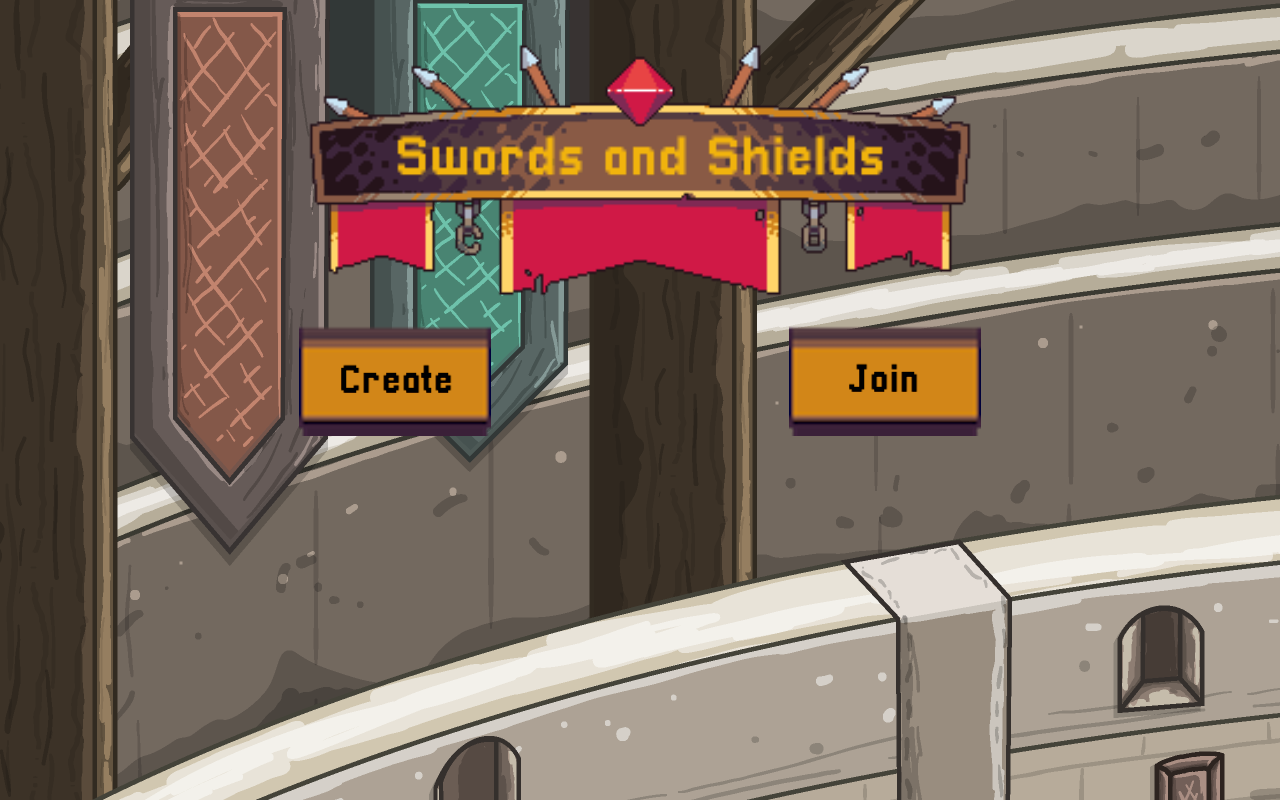
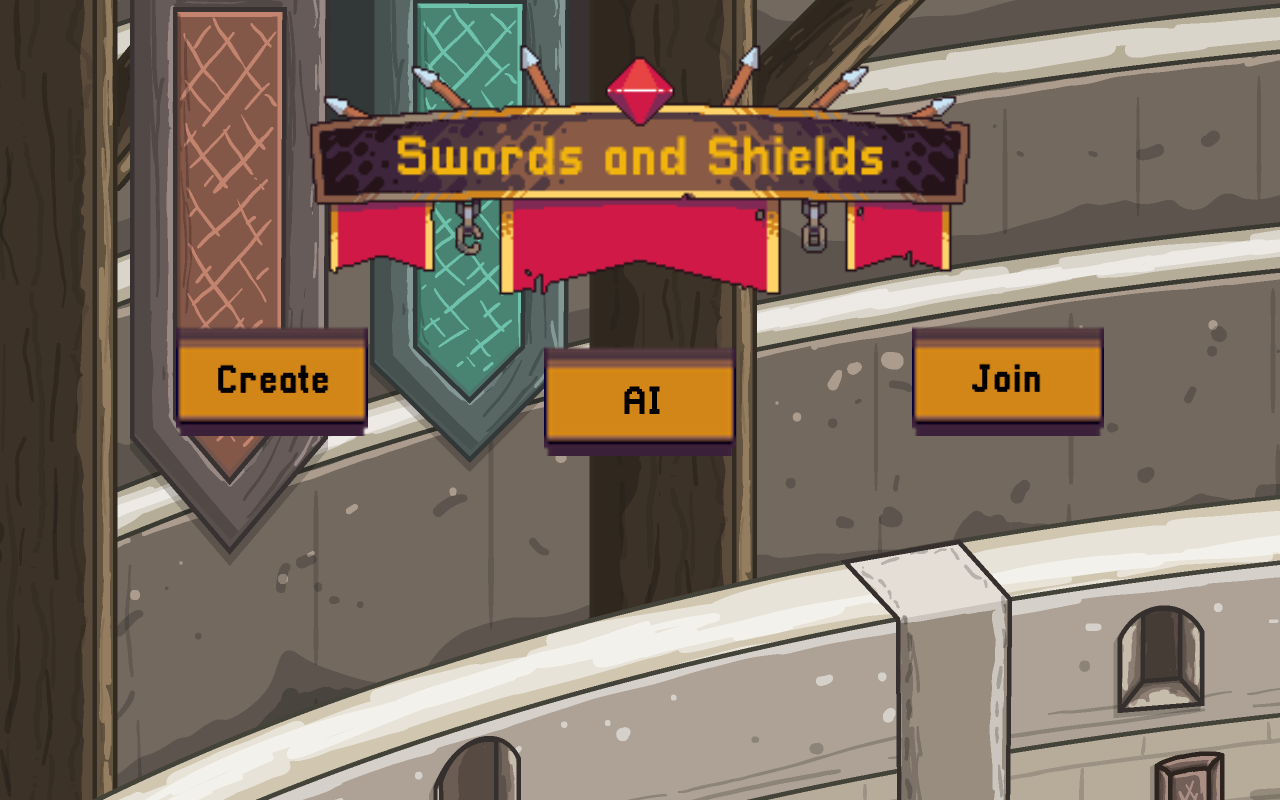
Before and after one commit to Mukul2000/InsaneSS, a React (Create React App) app: page /play in a window 1280 px wide. Shown: the top 800 px of the page. Built offline with nearby package versions, Linux system fonts and the light colour scheme.

Commit message:
Confirm screens to descriptions

```diff
--- a/src/Components/CreateGame/CreateGame.jsx
+++ b/src/Components/CreateGame/CreateGame.jsx
@@ -4,6 +4,7 @@ import { useNavigate } from "react-router-dom";
 import Create from '../../assets/create.png';
 import Join from '../../assets/join.png';
 import { generateRoomCode } from "../../utils/utils";
+import AI from '../../assets/AI.png';
 
 function CreateGame() {
     const navigate = useNavigate();
@@ -15,6 +16,10 @@ function CreateGame() {
             <img src={Create} alt='create' />
         </div>
 
+        <div className='play-button' onClick={() => navigate('/play/ai')}>
+            <img id='play-button' src={AI} alt='play AI' />
+        </div>
+
         <div id='join-button' onClick={() => {
             navigate('/play/rooms/join');
         }}>
--- a/src/Components/Play/Play.jsx
+++ b/src/Components/Play/Play.jsx
@@ -3,7 +3,6 @@ import playButton from '../../assets/play.png';
 import { useNavigate } from 'react-router';
 import './Play.css';
 
-import AI from '../../assets/AI.png';
 
 function Play(props) {
     const navigate = useNavigate();
@@ -11,9 +10,6 @@ function Play(props) {
         <div className='play-button' onClick={() => navigate('/play')}>
             <img id='play-button' src={playButton} alt='play multiplayer' />
         </div>
-        <div className='play-button' onClick={() => navigate('/play/ai')}>
-            <img id='play-button' src={AI} alt='play AI'/>
-        </div>
     </div>
 }
 
```
